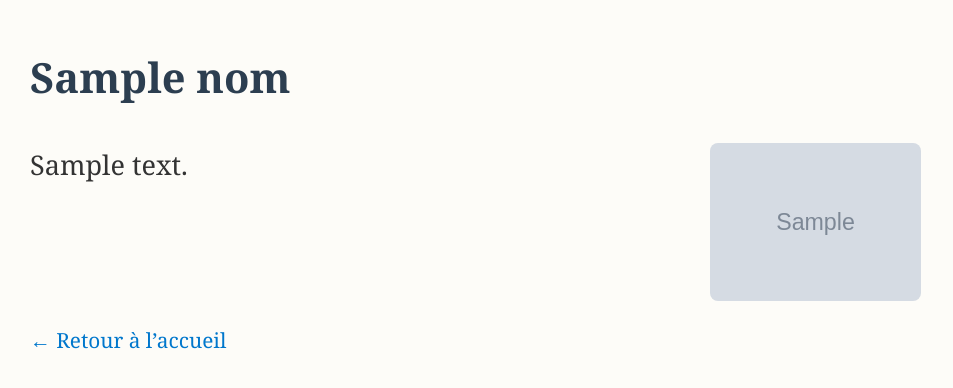
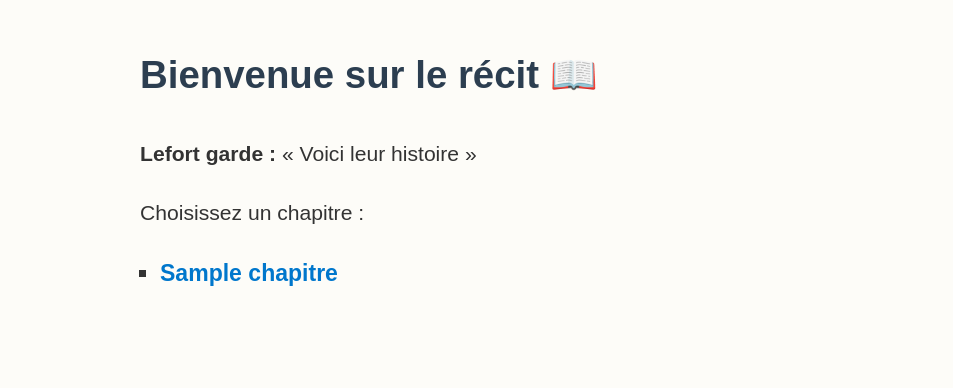
Before and after one commit to lefort999/infine, a Flask app: template templates/chapitre.html in a window 1280 px wide. Shown: the top 388 px of the page, without its empty margins (0-953 px from the left). Run offline with Flask 3, Linux system fonts and the light colour scheme; the template is opened without the code that fills it: most values are stand-ins (such as "Sample title", 1, 10 or a date in 2020); grey boxes marked "Sample" are stand-in pictures.

Commit message:
Update chapitre.html

```diff
--- a/templates/chapitre.html
+++ b/templates/chapitre.html
@@ -1,76 +1,43 @@
-<!doctype html>
+<!DOCTYPE html>
 <html lang="fr">
 <head>
-  <meta charset="utf-8" />
-  <meta name="viewport" content="width=device-width, initial-scale=1" />
-  <title>{{ nom|capitalize }}</title>
+    <meta charset="UTF-8">
+    <title>Bienvenue</title>
     <style>
         body {
             max-width: 1000px;
-      margin: 40px 20px;
-      font-family: Georgia, serif;
-      font-size: 1.3em;
-      line-height: 1.8;
+            margin: 40px auto;
+            padding-left: 40px;
+            padding-right: 40px;
+            font-family: Arial, sans-serif;
             background-color: #fdfcf8;
             color: #333;
-      padding-left: 10px;
+            font-size: 1.2em;
+            line-height: 1.8;
         }
         h1 { font-size: 2em; color: #2c3e50; }
-
-    /* Mise en page : texte à gauche, image à droite */
-    .layout {
-      display: flex;
-      align-items: flex-start;
-      gap: 24px;
-    }
-    .texte {
-      flex: 1 1 auto;
-      min-width: 0; /* évite les débordements */
-    }
-    .image {
-      flex: 0 0 320px; /* largeur de colonne image */
-      max-width: 40%;
-    }
-    .image img {
-      width: 66%;
-      height: auto;
-      display: block;
-      border-radius: 8px;
-    }
-
-    pre {
-      white-space: pre-wrap;
-      font-size: 1.3em;
-      line-height: 1.6;
-      font-family: inherit;
-      margin: 0;
-    }
-
-    a { text-decoration: none; color: #0077cc; }
+        p { margin-bottom: 1em; font-size: 1.1em; }
+        ul { list-style-type: square; padding-left: 20px; }
+        li { font-size: 1.2em; }
+        a { text-decoration: none; color: #0077cc; font-weight: bold; }
         a:hover { text-decoration: underline; }
 
-    /* Responsive : sur mobile, on empile */
-    @media (max-width: 768px) {
-      .layout { flex-direction: column; }
-      .image { max-width: 100%; flex-basis: auto; }
+        @media (max-width: 600px) {
+            body { padding-left: 20px; padding-right: 20px; font-size: 1em; }
+            h1 { font-size: 1.5em; }
+            li { font-size: 1em; }
         }
     </style>
 </head>
 <body>
-  <h1>{{ nom|capitalize }}</h1>
+    <h1>Bienvenue sur le récit 📖</h1>
+    <p><strong>Lefort garde :</strong> « Voici leur histoire »</p>
 
-  <div class="layout">
-    <div class="texte">
-      <pre>{{ contenu }}</pre>
-    </div>
-
-    {% if image_url %}
-      <aside class="image">
-        <img src="{{ image_url }}" alt="Illustration de {{ nom }}">
-      </aside>
-    {% endif %}
-  </div>
-
-  <p><a href="/">← Retour à l’accueil</a></p>
+    <p>Choisissez un chapitre :</p>
+    <ul>
+        {% for nom in chapitres %}
+            <li><a href="/chapitre/{{ nom }}">{{ nom|capitalize }}</a></li>
+        {% endfor %}
+    </ul>
 </body>
 </html>
```
Lines whose indentation alone changed are shown as unchanged.
